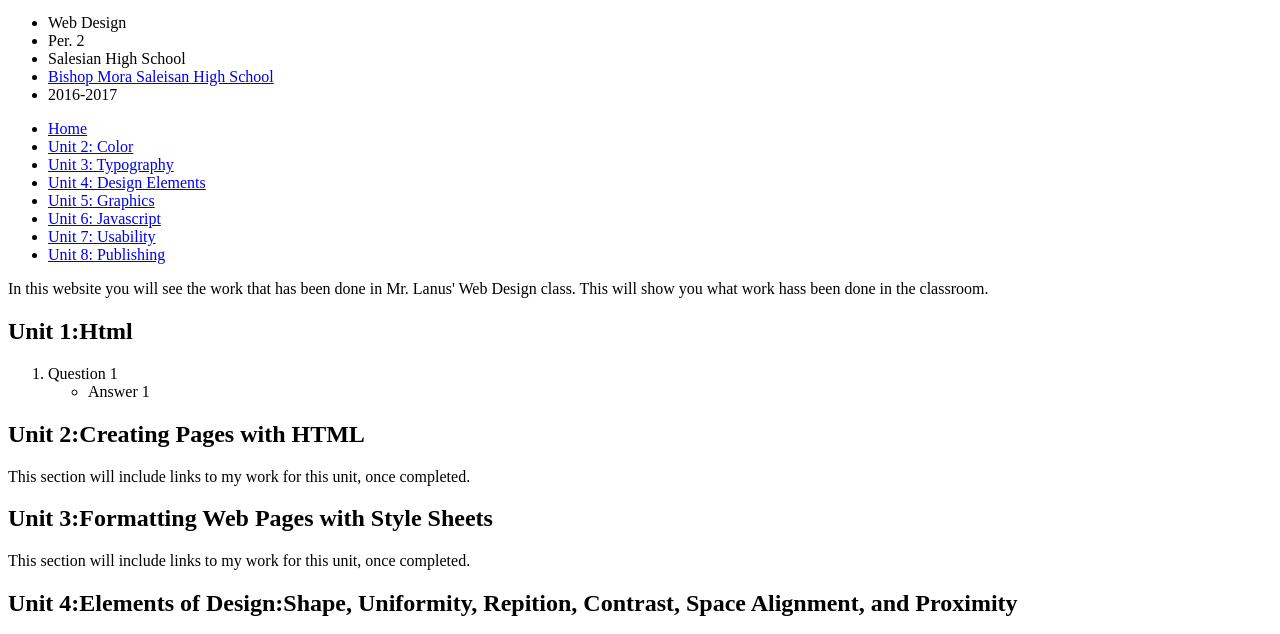
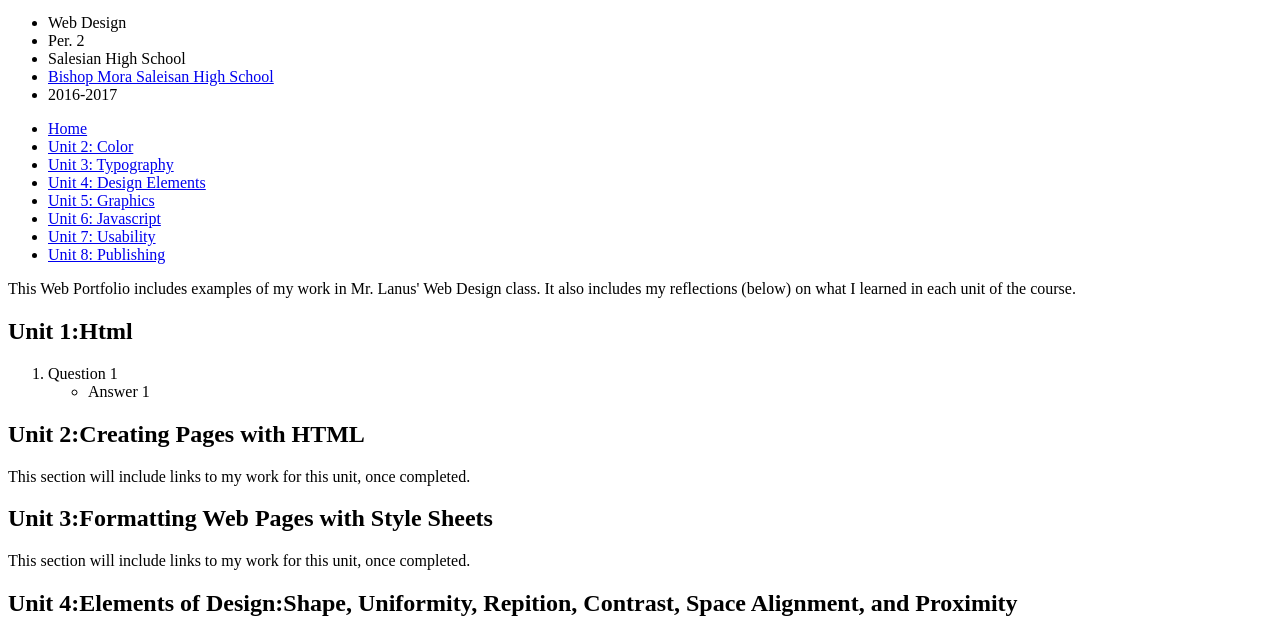
Before and after one commit to mikerivera24/portfolio_michaelrivera, a plain HTML site: page index.html in a window 1280 px wide. Shown: the part 144-778 px from the top of the page. Drawn offline with Linux system fonts and the light colour scheme.

Commit message:
Changed my intro paragraph

```diff
--- a/index.html
+++ b/index.html
@@ -21,7 +21,7 @@
 <ul>
  <li>Web Design</li>
 <li> Per. 2</li>
- <li>Salesian High School</li>
+<li>Salesian High School</li>
 <li><a href="http://www.mustangsla.org/">Bishop Mora Saleisan High School</a>
  <li>2016-2017</li>
  </ul>
@@ -41,7 +41,7 @@
 </nav>
 
 <main id='main'>
- <p> In this website you will see the work that has been done in Mr. Lanus' Web Design class. This will show you what work hass been done in the classroom.</p>
+ <p> This Web Portfolio includes examples of my work in Mr. Lanus' Web Design class. It also includes my reflections (below) on what I learned in each unit of the course.</p>
 
 <h2>Unit 1:Html</h2>
 
```
